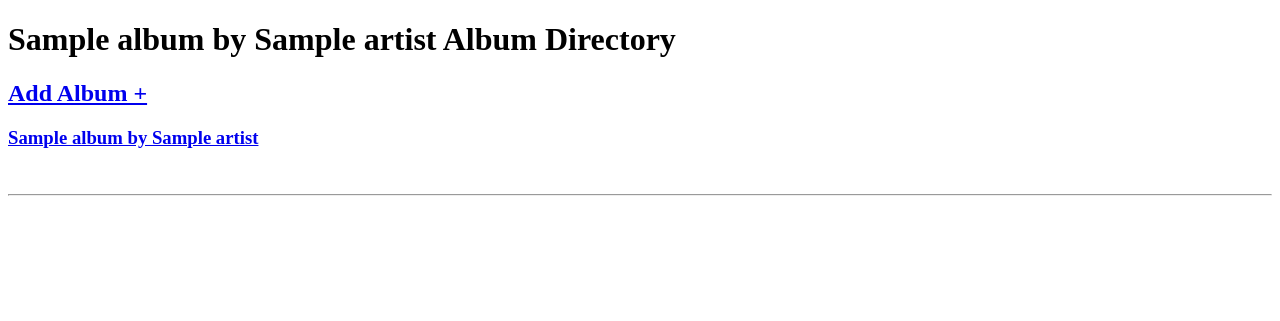
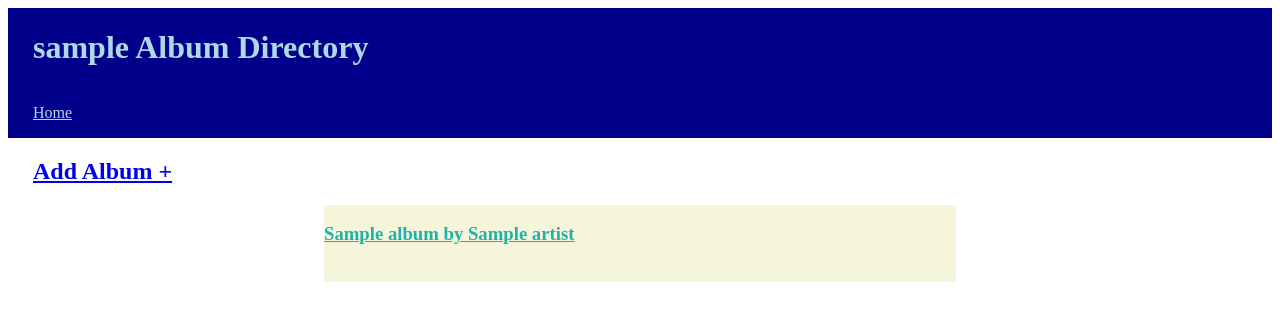
Before and after one commit to Momentum-Team-15/django-music-Ambryan2, a Django app: page / in a window 1280 px wide. Shown: the top 321 px of the page. Run offline with Django 4.2, Linux system fonts and the light colour scheme; tables that the repository leaves empty hold one stand-in row (values such as "Sample post").

Commit message:
Done for regular stuff

```diff
--- a/albums/views.py
+++ b/albums/views.py
@@ -1,13 +1,15 @@
+from re import A
 from django.shortcuts import render, get_object_or_404
 from .models import User, Album, Artist
 from .forms import PostForm
 from django.shortcuts import redirect
 from django.utils import timezone
+from django.http import HttpResponse, HttpResponseRedirect
 
 # Create your views here.
 def index(request):
     all_albums = Album.objects.all()
-    person = Album.objects.get(pk=1)
+    person = User.objects.get(pk=1)
     # be able to filter by user id in objects
     return render(request, 'albums/index.html', {'albums': all_albums,'user': person})
 
@@ -41,3 +43,15 @@ def post_edit(request, pk):
     else:
         form = PostForm(instance=post)
     return render(request, 'albums/post_edit.html', {'form': form})
+
+def album_delete(request, pk):
+    album = get_object_or_404(Album, pk=pk)
+    # fetch the object related to passed id
+    obj = get_object_or_404(Album, pk = pk)
+    if request.method =="POST":
+        # delete object
+        obj.delete()
+        # after deleting redirect to
+        # home page
+        return HttpResponseRedirect("/")
+    return render(request, "albums/album_delete.html", {})
--- a/django_music/settings.py
+++ b/django_music/settings.py
@@ -121,6 +121,7 @@ USE_TZ = True
 # https://docs.djangoproject.com/en/4.1/howto/static-files/
 
 STATIC_URL = 'static/'
+STATICFILES_DIRS = [os.path.join(BASE_DIR, 'static')]
 
 # Default primary key field type
 # https://docs.djangoproject.com/en/4.1/ref/settings/#default-auto-field
--- a/django_music/urls.py
+++ b/django_music/urls.py
@@ -22,8 +22,8 @@ urlpatterns = [
     path('accounts/', include('registration.backends.simple.urls')),
     path('__debug__/',include('debug_toolbar.urls')),
     path('', views.index, name='home'),
-    path('albums/<int:pk>/', views.post_detail, name='post_detail'),
-    path('post/new/', views.post_new, name='post_new'),
-    path('albums/<int:pk>/edit/', views.post_edit, name='post_edit'),
-
+    path('albums/<int:pk>', views.post_detail, name='post_detail'),
+    path('album/new', views.post_new, name='post_new'),
+    path('albums/<int:pk>/edit', views.post_edit, name='post_edit'),
+    path('albums/<int:pk>/delete', views.album_delete, name='album_delete' ),
 ]
--- /dev/null
+++ b/static/css/albums.css
@@ -0,0 +1,29 @@
+header {
+    display: flex;
+    flex-flow: column;
+    background-color: darkblue;
+    padding-left: 25px;
+}
+
+h1 {
+    color: lightblue;
+}
+header p a {
+    color: lightblue;
+}
+h2 a {
+    padding-left: 25px;
+}
+
+h3 a {
+    color: lightseagreen;
+}
+
+.container {
+    display: flex;
+    flex-flow: column;
+    align-items: flex-start;
+    background-color: beige;
+    width: 50%;
+    margin: auto;
+}
--- a/templates/albums/index.html
+++ b/templates/albums/index.html
@@ -1,15 +1,11 @@
 {% extends 'base.html' %}
 
 {% block content %}
-    <h1>{{ user }} Album Directory</h1>
     <h2><a href="{% url 'post_new' %}">Add Album +</a></h2>
-    {% for album in albums %}
-        <h3><a href="{% url 'post_detail' pk=album.pk %}">{{ album }}</a></h3>
-        <!-- <strong>Album:</strong> {{ album.title }} <br>
-        <strong>Artist:</strong> {{ album.artist }}<br>
-        <strong>Saved:</strong> {{ album.created_at }} -->
-        <br>
-        <hr>
-    {% endfor %}
-
+    <div class="container">
+        {% for album in albums %}
+            <h3><a href="{% url 'post_detail' pk=album.pk %}">{{ album }}</a></h3>
+            <br>
+        {% endfor %}
+    </div>
 {% endblock %}
--- a/templates/albums/post_detail.html
+++ b/templates/albums/post_detail.html
@@ -5,4 +5,5 @@
     <strong>Artist:</strong> {{ album.artist }}<br>
     <strong>Saved:</strong> {{ album.created_at }} <br>
     <p><a href="{% url 'post_edit' pk=album.pk %}">Edit post</a></p>
+    <p><a href="{% url 'album_delete' pk=album.pk %}">Delete Album</a></p>
 {% endblock %}
--- a/templates/base.html
+++ b/templates/base.html
@@ -5,9 +5,14 @@
     <meta charset="UTF-8">
     <meta http-equiv="X-UA-Compatible" content="IE=edge">
     <meta name="viewport" content="width=device-width, initial-scale=1.0">
+    <link rel="stylesheet" href="{% static 'css/albums.css' %}">
     <title>Document</title>
 </head>
 <body>
+    <header>
+        <h1>{{ user }} Album Directory</h1>
+        <p><a href="{% url 'home' %}">Home</a></p>
+    </header>
     {% block content %} {% endblock %}
 </body>
 </html>
```
Also changed, not shown: templates/albums/album_delete.html (added, +15 -0 lines).
